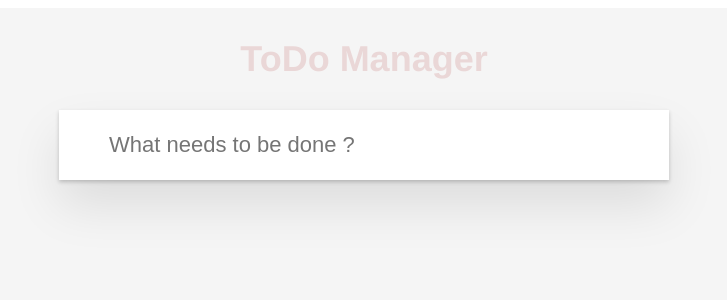
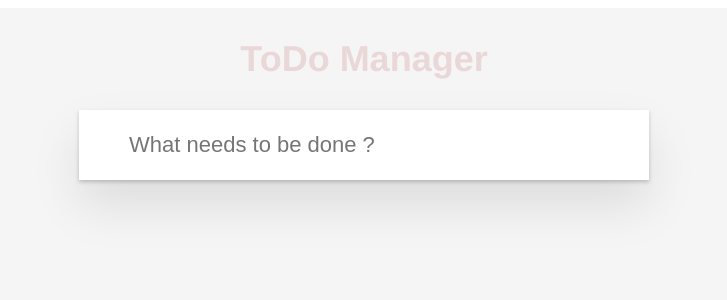
Before and after one commit to Ranjith10/MERN-ToDo-App, a React (Create React App) app: page / in a window 1280 px wide. Shown: the top 300 px of the page, without its empty margins (276-1003 px from the left). Built offline with nearby package versions, Linux system fonts and the light colour scheme.

Commit message:
Layout changes for todo list
Implemented CSS for the todo-list box.

```diff
--- a/src/components/Todo.css
+++ b/src/components/Todo.css
@@ -1,8 +1,8 @@
 .todo-input-box {
-  margin: 30px;
+  margin: 30px 0px 0;
   box-shadow: 0 2px 4px 0 rgba(0, 0, 0, 0.2), 0 25px 50px 0 rgba(0, 0, 0, 0.1);
   background: #ffffff;
-  width: 550px;
+  width: 510px;
   min-height: 50px;
   border: none;
   padding: 10px 10px 10px 50px;
@@ -11,3 +11,9 @@
 .todo-input-box ::placeholder {
   margin: 0 20px;
 }
+.todo-container {
+  display: flex;
+  flex-direction: column;
+  justify-content: center;
+  align-items: center;
+}
--- a/src/components/Todo.js
+++ b/src/components/Todo.js
@@ -11,17 +11,18 @@ const Todo = props => {
     //form submit by default reloads page on submit
     //stop the default behavior
     e.preventDefault();
+    let todoItem = e.target[0].value;
     let todoValue = {
-      todoItem: e.target[0].value,
+      todoItem,
       isActive: true
     };
     setTodoValue("");
-    let listTodo = todoList;
-    listTodo.push(todoValue);
+    let listTodo = [...todoList, todoValue];
     setTodoList(listTodo);
   };
   return (
     <>
+      <div className="todo-container">
         <form onSubmit={handleOnSubmit}>
           <input
             className="todo-input-box"
@@ -31,6 +32,7 @@ const Todo = props => {
           />
         </form>
         {todoList.length > 0 && <TodoList todoList={todoList} />}
+      </div>
     </>
   );
 };
--- a/src/components/TodoList.css
+++ b/src/components/TodoList.css
@@ -0,0 +1,10 @@
+.todo-list-container {
+  display: flex;
+  flex-direction: column;
+  width: 42%;
+  justify-content: center;
+  align-items: center;
+  background: #ffffff;
+  border-top: 1px solid #e6e6e6;
+  box-shadow: 0 2px 4px 0 rgba(0, 0, 0, 0.2), 0 25px 50px 0 rgba(0, 0, 0, 0.1);
+}
--- a/src/components/TodoList.js
+++ b/src/components/TodoList.js
@@ -1,10 +1,10 @@
 import React from "react";
 
+import "./TodoList.css";
 import TodoListItem from "./TodoListItem";
 
 const TodoList = props => {
   let { todoList } = props;
-  console.log({ todoList });
   return (
     <div className="todo-list-container">
       {todoList.map((todo, index) => {
--- /dev/null
+++ b/src/components/TodoListItem.css
@@ -0,0 +1,9 @@
+.todo-list-item {
+  display: flex;
+  width: calc(100% - 60px);
+  padding: 10px 10px 10px 50px;
+  height: 50px;
+  justify-content: flex-start;
+  align-items: center;
+  border-bottom: 1px solid #ededed;
+}
--- a/src/components/TodoListItem.js
+++ b/src/components/TodoListItem.js
@@ -1,9 +1,10 @@
 import React from "react";
+
+import "./TodoListItem.css";
 
 const TodoListItem = props => {
   const { todo } = props;
-  console.log({ todo });
-  return <div className="todo-list-item">{todo.todo}</div>;
+  return <div className="todo-list-item">{todo.todoItem}</div>;
 };
 
 export default TodoListItem;
```
Also changed, not shown: src/components/ToDoListItem.css (deleted). Lines whose indentation alone changed are shown as unchanged.
